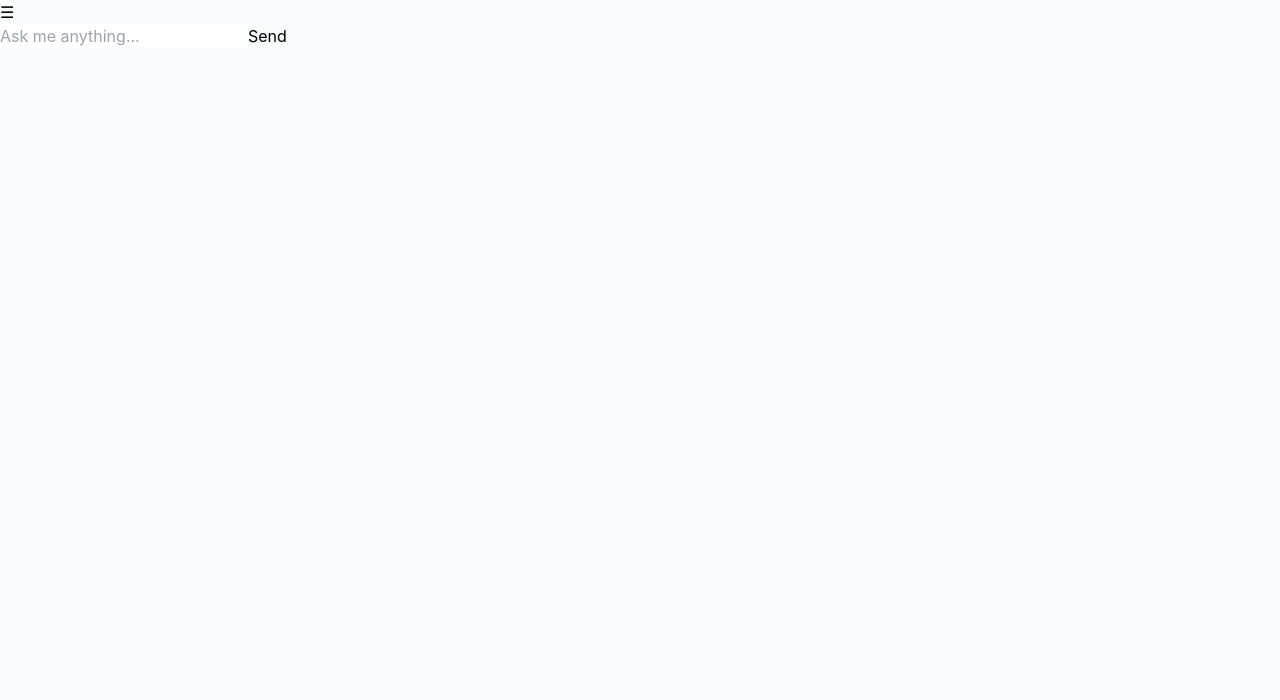
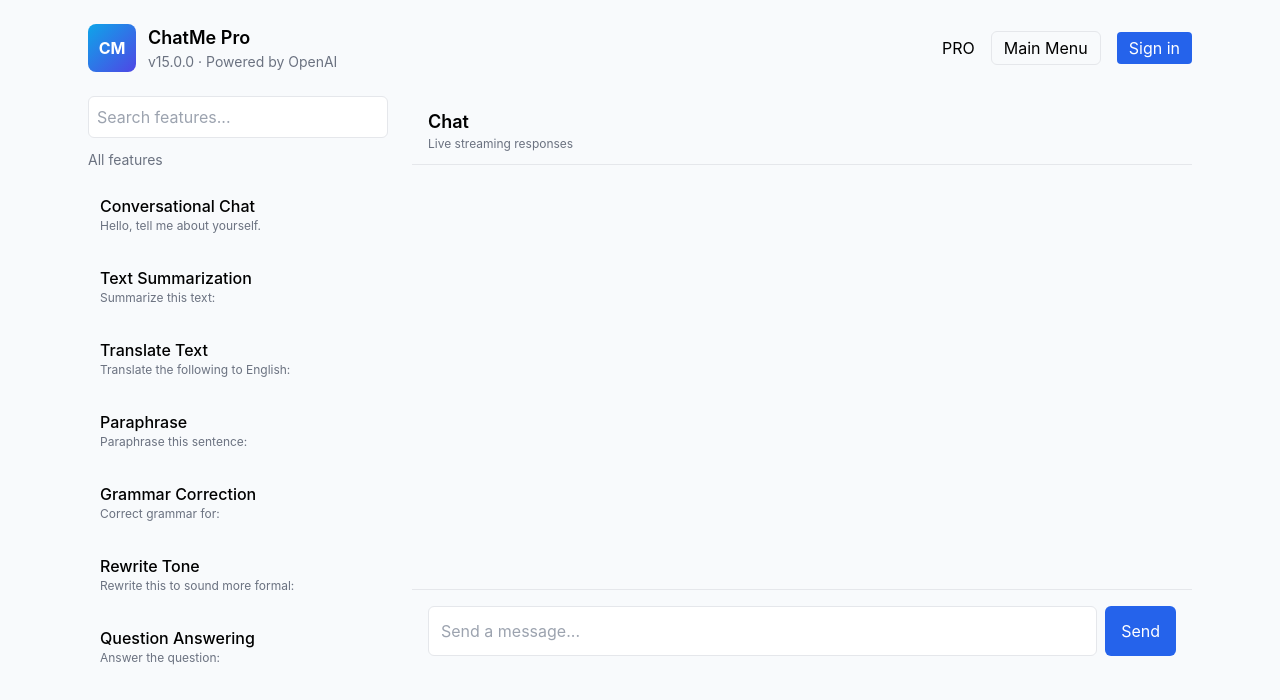
Before and after one commit to makej7403-bit/ChatMe, a React (Vite) app in the folder client/: page / in a window 1280 px wide. Shown: the top 700 px of the page. Built offline with nearby package versions, Linux system fonts and the light colour scheme.

Commit message:
Update App.jsx

```diff
--- a/client/src/App.jsx
+++ b/client/src/App.jsx
@@ -1,19 +1,23 @@
-import React, { useState } from "react";
-import ChatBox from "./components/ChatBox";
-import MainMenu from "./components/MainMenu";
+import React, { useEffect, useState } from 'react';
+import Header from './components/Header';
+import Sidebar from './components/Sidebar';
+import ChatPanel from './components/ChatPanel';
+import features from './features/aiFeatureTemplates';
 
-export default function App() {
-  const [menuOpen, setMenuOpen] = useState(false);
+export default function App(){
+  const [user, setUser] = useState(null);
+  const [search, setSearch] = useState('');
+  const [filtered, setFiltered] = useState(features);
+
+  useEffect(()=> setFiltered(features.filter(f => f.title.toLowerCase().includes(search.toLowerCase()) || f.id.toLowerCase().includes(search.toLowerCase()))), [search]);
 
   return (
-    <div className="app-container">
-      <button className="menu-btn" onClick={() => setMenuOpen(!menuOpen)}>
-        ☰
-      </button>
-
-      {menuOpen && <MainMenu />}
-
-      <ChatBox />
+    <div className="max-w-6xl mx-auto p-6">
+      <Header onOpenMenu={() => {}} user={user} />
+      <div className="mt-6 grid grid-cols-[300px_1fr] gap-6">
+        <Sidebar features={filtered} onSelect={(f) => window.dispatchEvent(new CustomEvent('chatme:runFeature',{detail:f}))} search={search} setSearch={setSearch} />
+        <ChatPanel user={user} />
+      </div>
     </div>
   );
 }
```
